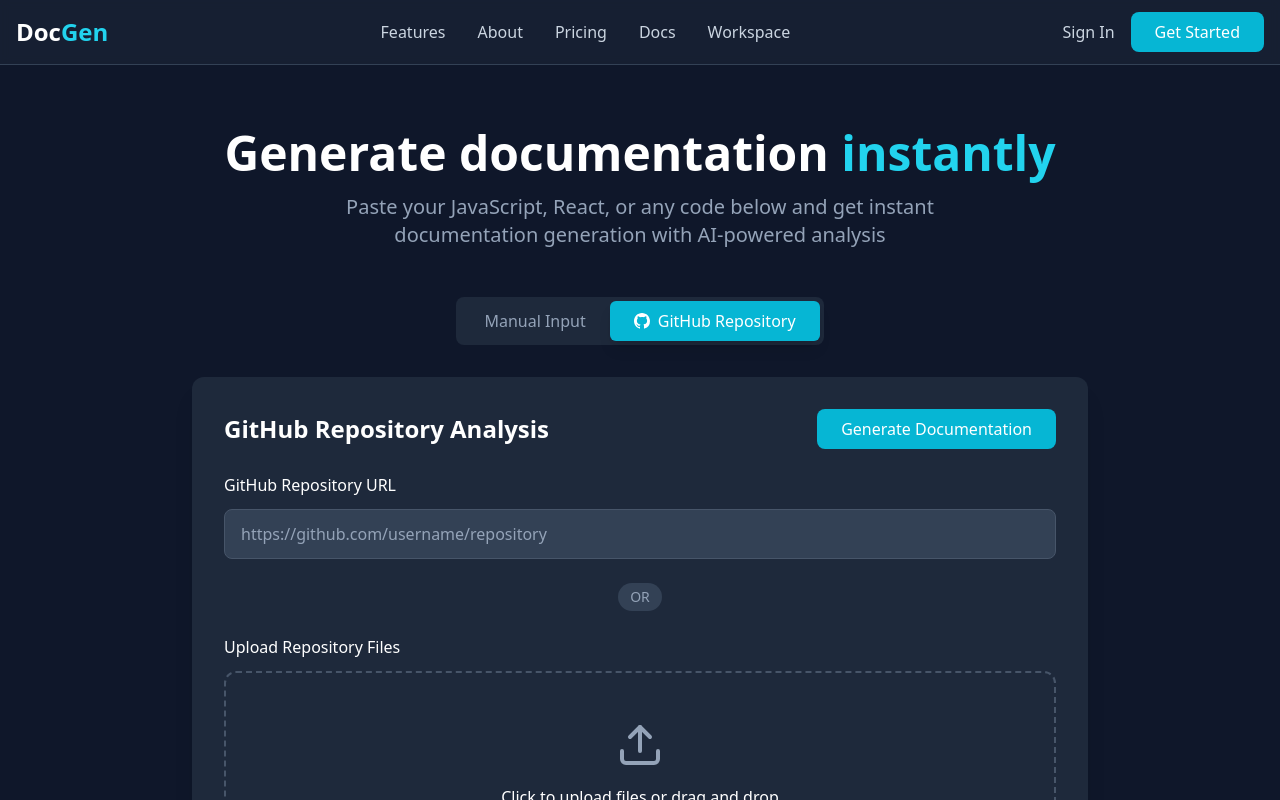
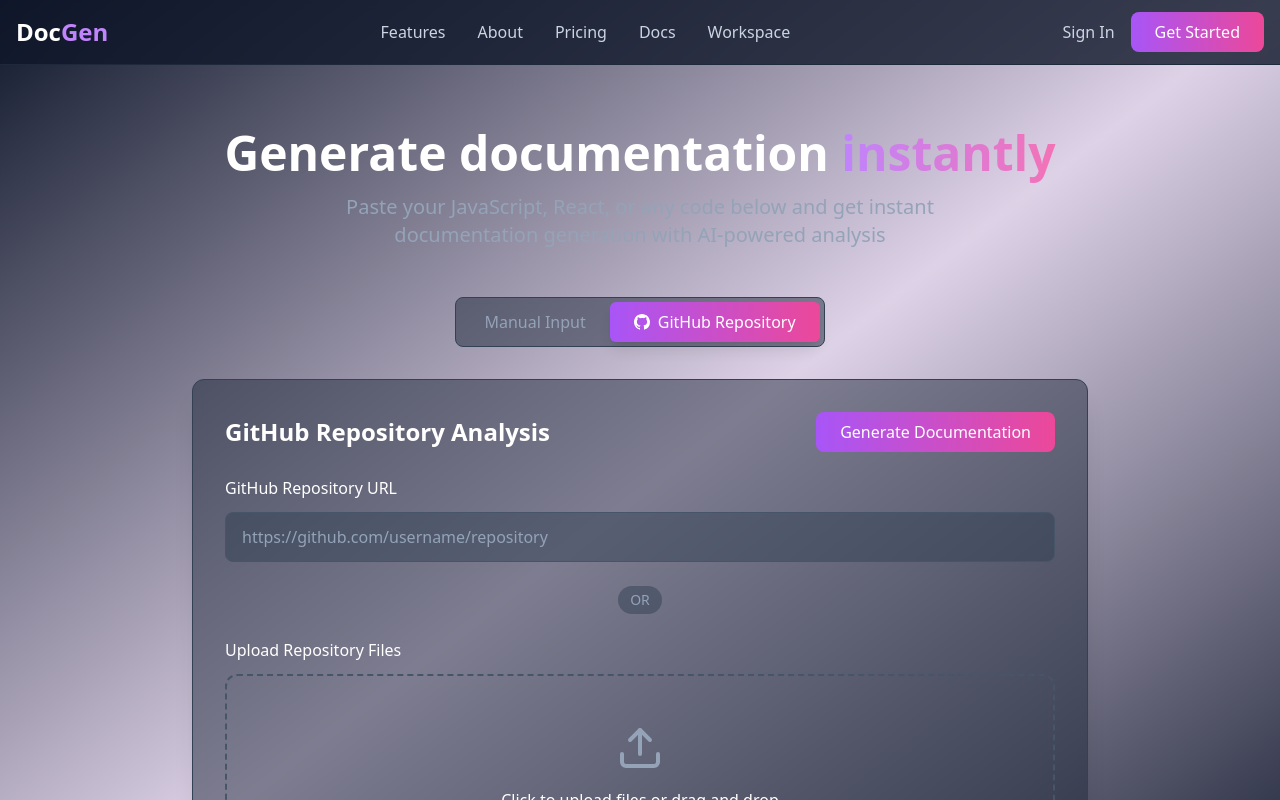
Before and after one commit to Parth703-wq/style-image-generator, a React (Vite) app: page / in a window 1280 px wide. Shown: the top 800 px of the page. Built offline with nearby package versions, Linux system fonts and the light colour scheme.

Commit message:
Refactor: Apply theme to the app
Apply the theme to the app based on the provided image.

```diff
--- a/src/components/GitHubRepository.tsx
+++ b/src/components/GitHubRepository.tsx
@@ -33,12 +33,12 @@ export const GitHubRepository = () => {
   };
 
   return (
-    <div className="bg-slate-800 rounded-xl p-8 shadow-xl">
+    <div className="bg-slate-800/50 backdrop-blur-sm rounded-xl p-8 shadow-xl border border-slate-700">
       <div className="flex items-center justify-between mb-6">
         <h2 className="text-2xl font-semibold text-white">GitHub Repository Analysis</h2>
         <button
           onClick={handleGenerate}
-          className="bg-cyan-500 hover:bg-cyan-600 text-white px-6 py-2 rounded-lg font-medium transition-colors"
+          className="bg-gradient-to-r from-purple-500 to-pink-500 hover:from-purple-600 hover:to-pink-600 text-white px-6 py-2 rounded-lg font-medium transition-all"
         >
           Generate Documentation
         </button>
@@ -54,12 +54,12 @@ export const GitHubRepository = () => {
             value={repositoryUrl}
             onChange={(e) => setRepositoryUrl(e.target.value)}
             placeholder="https://github.com/username/repository"
-            className="w-full bg-slate-700 border border-slate-600 rounded-lg px-4 py-3 text-white placeholder-slate-400 focus:outline-none focus:ring-2 focus:ring-cyan-500 focus:border-transparent transition-all"
+            className="w-full bg-slate-700/50 border border-slate-600 rounded-lg px-4 py-3 text-white placeholder-slate-400 focus:outline-none focus:ring-2 focus:ring-purple-500 focus:border-transparent transition-all"
           />
         </div>
 
         <div className="flex items-center justify-center">
-          <span className="text-slate-400 bg-slate-700 px-3 py-1 rounded-full text-sm">OR</span>
+          <span className="text-slate-400 bg-slate-700/50 px-3 py-1 rounded-full text-sm">OR</span>
         </div>
 
         <div>
@@ -69,7 +69,7 @@ export const GitHubRepository = () => {
           <div
             className={`border-2 border-dashed rounded-xl p-12 text-center transition-all ${
               dragActive
-                ? 'border-cyan-400 bg-cyan-400/10'
+                ? 'border-purple-400 bg-purple-400/10'
                 : 'border-slate-600 hover:border-slate-500'
             }`}
             onDragEnter={handleDrag}
--- a/src/components/Header.tsx
+++ b/src/components/Header.tsx
@@ -5,12 +5,12 @@ export const Header = () => {
   const [isMobileMenuOpen, setIsMobileMenuOpen] = useState(false);
 
   return (
-    <header className="bg-slate-800/50 backdrop-blur-sm border-b border-slate-700">
+    <header className="bg-slate-900/80 backdrop-blur-sm border-b border-slate-800">
       <div className="container mx-auto px-4">
         <div className="flex items-center justify-between h-16">
           <div className="flex items-center">
             <div className="text-2xl font-bold text-white">
-              Doc<span className="text-cyan-400">Gen</span>
+              Doc<span className="text-purple-400">Gen</span>
             </div>
           </div>
 
@@ -36,7 +36,7 @@ export const Header = () => {
             <button className="text-slate-300 hover:text-white transition-colors">
               Sign In
             </button>
-            <button className="bg-cyan-500 hover:bg-cyan-600 text-white px-6 py-2 rounded-lg font-medium transition-colors">
+            <button className="bg-gradient-to-r from-purple-500 to-pink-500 hover:from-purple-600 hover:to-pink-600 text-white px-6 py-2 rounded-lg font-medium transition-all">
               Get Started
             </button>
           </div>
@@ -52,7 +52,7 @@ export const Header = () => {
         </div>
 
         {isMobileMenuOpen && (
-          <div className="md:hidden py-4 border-t border-slate-700">
+          <div className="md:hidden py-4 border-t border-slate-800">
             <div className="flex flex-col space-y-3">
               <a href="#" className="text-slate-300 hover:text-white transition-colors">
                 Features
@@ -69,11 +69,11 @@ export const Header = () => {
               <a href="#" className="text-slate-300 hover:text-white transition-colors">
                 Workspace
               </a>
-              <div className="pt-3 border-t border-slate-700">
+              <div className="pt-3 border-t border-slate-800">
                 <button className="text-slate-300 hover:text-white transition-colors mb-2 block">
                   Sign In
                 </button>
-                <button className="bg-cyan-500 hover:bg-cyan-600 text-white px-6 py-2 rounded-lg font-medium transition-colors">
+                <button className="bg-gradient-to-r from-purple-500 to-pink-500 hover:from-purple-600 hover:to-pink-600 text-white px-6 py-2 rounded-lg font-medium transition-all">
                   Get Started
                 </button>
               </div>
--- a/src/components/ManualInput.tsx
+++ b/src/components/ManualInput.tsx
@@ -19,12 +19,12 @@ export const ManualInput = () => {
   };
 
   return (
-    <div className="bg-slate-800 rounded-xl p-8 shadow-xl">
+    <div className="bg-slate-800/50 backdrop-blur-sm rounded-xl p-8 shadow-xl border border-slate-700">
       <div className="flex items-center justify-between mb-6">
         <h2 className="text-2xl font-semibold text-white">Code Input</h2>
         <button
           onClick={handleGenerate}
-          className="bg-cyan-500 hover:bg-cyan-600 text-white px-6 py-2 rounded-lg font-medium transition-colors"
+          className="bg-gradient-to-r from-purple-500 to-pink-500 hover:from-purple-600 hover:to-pink-600 text-white px-6 py-2 rounded-lg font-medium transition-all"
         >
           Generate Documentation
         </button>
@@ -36,7 +36,7 @@ export const ManualInput = () => {
             value={code}
             onChange={handleCodeChange}
             placeholder="Paste your code here..."
-            className="w-full h-96 bg-slate-700 border border-slate-600 rounded-lg px-4 py-3 text-white placeholder-slate-400 font-mono text-sm leading-6 resize-none focus:outline-none focus:ring-2 focus:ring-cyan-500 focus:border-transparent transition-all"
+            className="w-full h-96 bg-slate-700/50 border border-slate-600 rounded-lg px-4 py-3 text-white placeholder-slate-400 font-mono text-sm leading-6 resize-none focus:outline-none focus:ring-2 focus:ring-purple-500 focus:border-transparent transition-all"
             style={{ fontSize: '14px', lineHeight: '1.5' }}
           />
         </div>
--- a/src/pages/Index.tsx
+++ b/src/pages/Index.tsx
@@ -8,13 +8,13 @@ const Index = () => {
   const [activeMode, setActiveMode] = useState<'github' | 'manual'>('github');
 
   return (
-    <div className="min-h-screen bg-slate-900">
+    <div className="min-h-screen bg-gradient-to-br from-slate-900 via-purple-900/20 to-slate-900">
       <Header />
 
       <main className="container mx-auto px-4 py-16">
         <div className="text-center mb-12">
           <h1 className="text-5xl font-bold text-white mb-4">
-            Generate documentation <span className="text-cyan-400">instantly</span>
+            Generate documentation <span className="bg-gradient-to-r from-purple-400 to-pink-400 bg-clip-text text-transparent">instantly</span>
           </h1>
           <p className="text-xl text-slate-400 max-w-2xl mx-auto">
             Paste your JavaScript, React, or any code below and get instant documentation generation with AI-powered analysis
@@ -22,12 +22,12 @@ const Index = () => {
         </div>
 
         <div className="flex justify-center mb-8">
-          <div className="flex bg-slate-800 rounded-lg p-1">
+          <div className="flex bg-slate-800/50 backdrop-blur-sm rounded-lg p-1 border border-slate-700">
             <button
               onClick={() => setActiveMode('manual')}
               className={`px-6 py-2 rounded-md font-medium transition-all duration-200 ${
                 activeMode === 'manual'
-                  ? 'bg-cyan-500 text-white shadow-lg'
+                  ? 'bg-gradient-to-r from-purple-500 to-pink-500 text-white shadow-lg'
                   : 'text-slate-400 hover:text-white'
               }`}
             >
@@ -37,7 +37,7 @@ const Index = () => {
               onClick={() => setActiveMode('github')}
               className={`px-6 py-2 rounded-md font-medium transition-all duration-200 flex items-center gap-2 ${
                 activeMode === 'github'
-                  ? 'bg-cyan-500 text-white shadow-lg'
+                  ? 'bg-gradient-to-r from-purple-500 to-pink-500 text-white shadow-lg'
                   : 'text-slate-400 hover:text-white'
               }`}
             >
```
